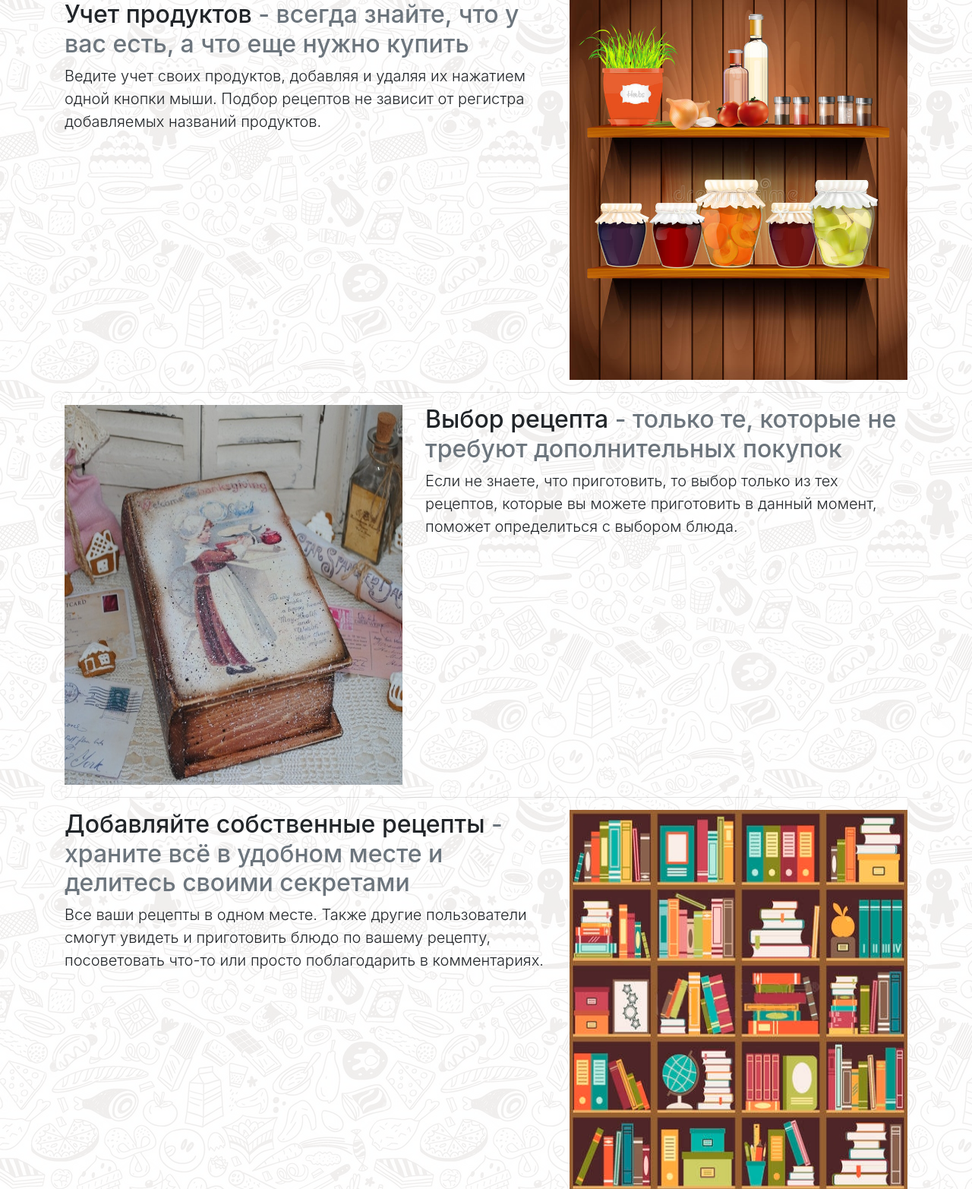
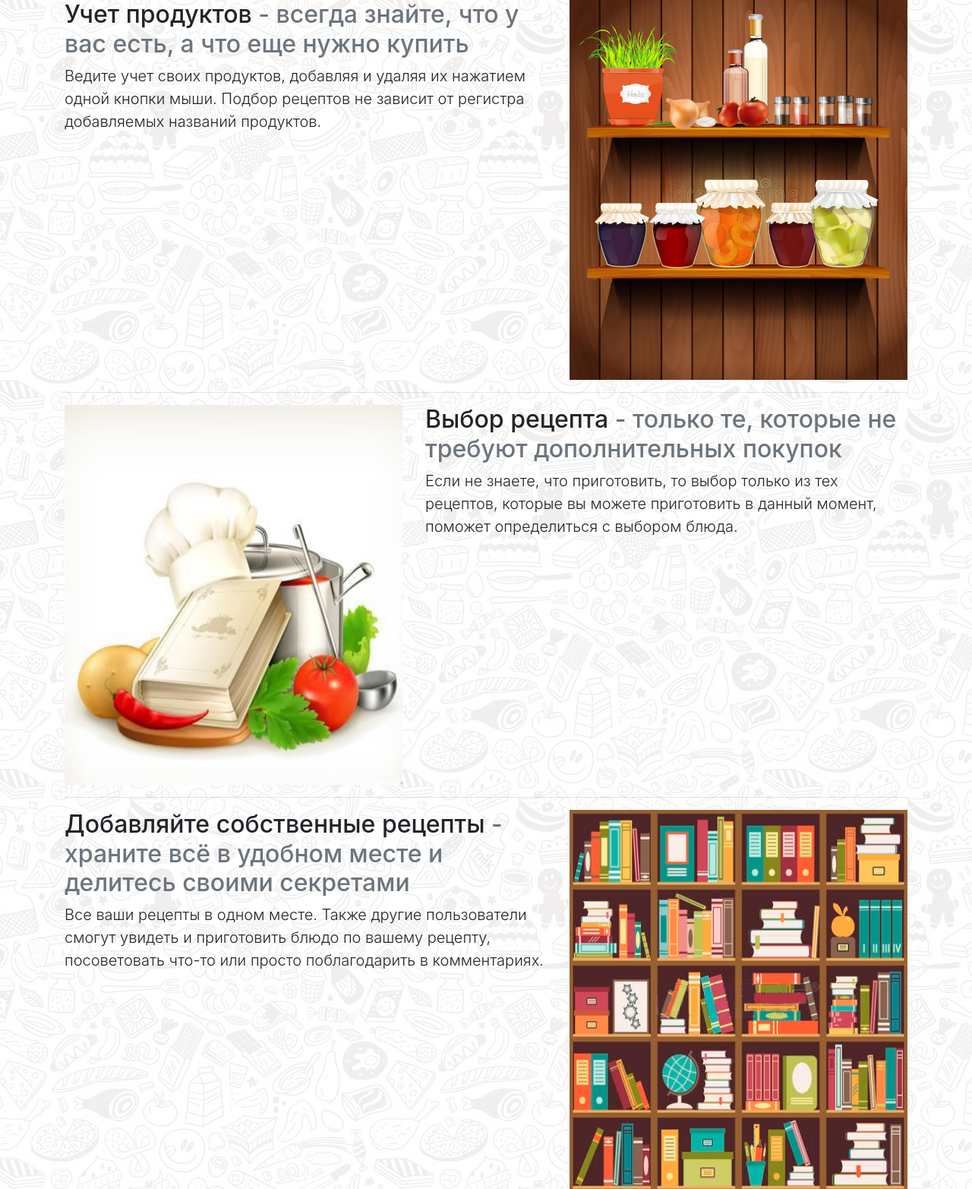
Before and after one commit to barabashka7/my_food_django_project, a Django app: page / in a window 1280 px wide. Shown: the part 666-2231 px from the top of the page at 76% size. Run offline with Django 3.2, Linux system fonts and the light colour scheme; some libraries are stand-ins or nearby versions.

Commit message:
main page

```diff
--- a/my_food/templates/my_food/index.html
+++ b/my_food/templates/my_food/index.html
@@ -203,7 +203,7 @@
             <p class="lead">Если не знаете, что приготовить, то выбор только из тех рецептов, которые вы можете приготовить в данный момент, поможет определиться с выбором блюда.</p>
           </div>
           <div class="col-md-5 order-md-1">
-            <img class="featurette-image img-fluid mx-auto" data-src="holder.js/500x500/auto" alt="500x500" src="{% static 'my_food/img22.jpg' %}" data-holder-rendered="true" style="width: 500px; height: 500px;">
+            <img class="featurette-image img-fluid mx-auto" data-src="holder.js/500x500/auto" alt="500x500" src="{% static 'my_food/img2.JPG' %}" data-holder-rendered="true" style="width: 500px; height: 500px;">
           </div>
         </div>
 
```
Also changed, not shown: my_food/static/my_food/img2.JPG (added), my_food/static/my_food/img22.JPG (deleted).
